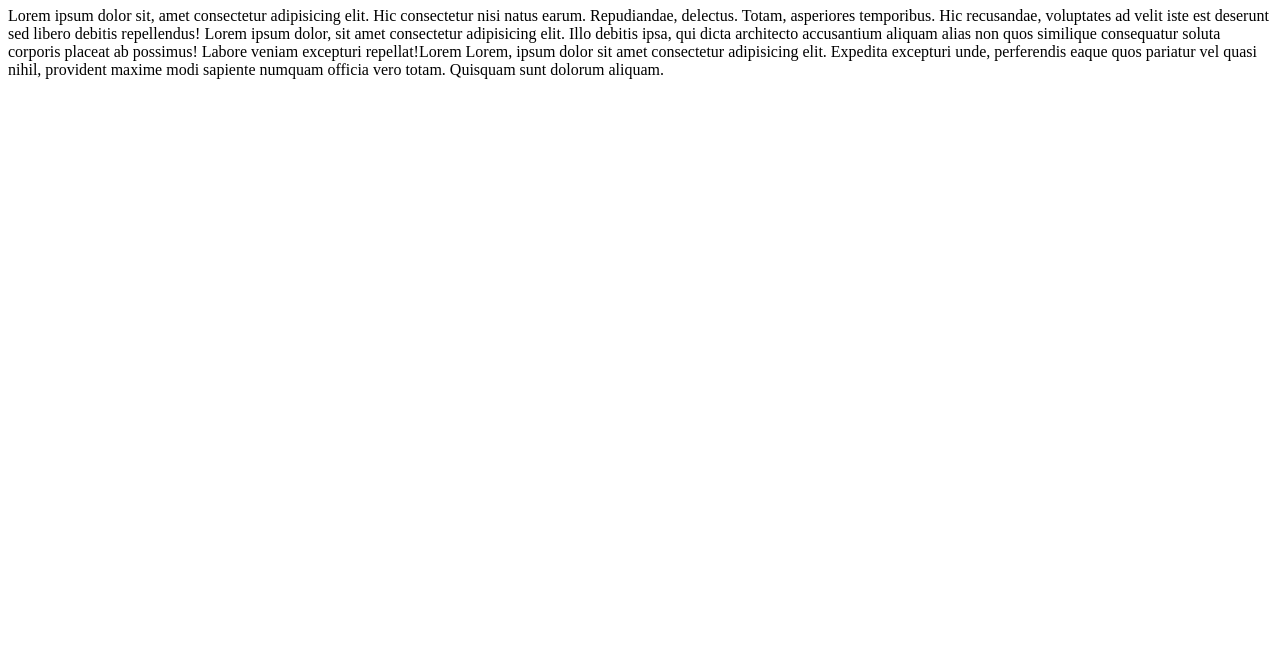
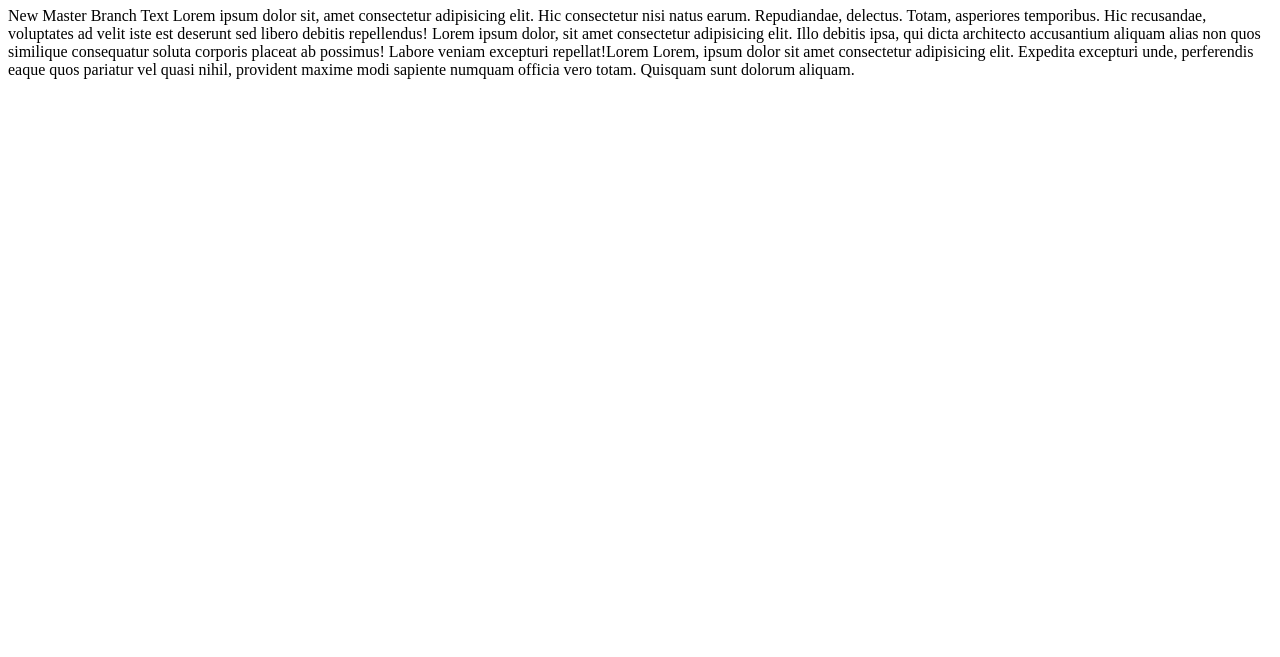
Before and after one commit to Naman9561894290/node-http-server-11, a website: page pages/index.html in a window 1280 px wide. Shown: the part 143-800 px from the top of the page. Drawn offline with Linux system fonts and the light colour scheme.

Commit message:
index.html Changes by naman branch

```diff
--- a/pages/index.html
+++ b/pages/index.html
@@ -14,6 +14,7 @@
     </ul>
     <h1>Index</h1>
     <p>
+      New Master Branch Text
       Lorem ipsum dolor sit, amet consectetur adipisicing elit. Hic consectetur
       nisi natus earum. Repudiandae, delectus. Totam, asperiores temporibus. Hic
       recusandae, voluptates ad velit iste est deserunt sed libero debitis
```
